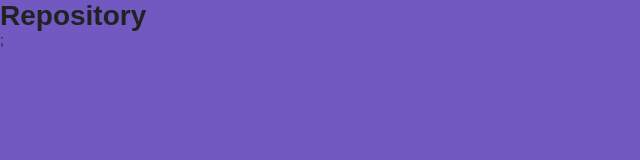
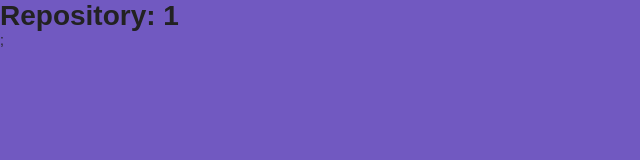
Before and after one commit to joaovieira23/repositories-github, a React (Create React App) app: page /repository/1 in a window 1280 px wide. Shown: the top 160 px of the page, without its empty margins (0-640 px from the left). Built offline with nearby package versions, Linux system fonts and the light colour scheme.

Commit message:
feat: add route navigation

```diff
--- a/src/pages/Main/index.js
+++ b/src/pages/Main/index.js
@@ -1,5 +1,6 @@
 import React, { Component } from 'react';
 import { FaGithubAlt, FaPlus, FaSpinner } from 'react-icons/fa';
+import { Link } from 'react-router-dom';
 
 import api from '../../services/api';
 
@@ -83,7 +84,7 @@
           {repositories.map(repository => (
             <li key={repository.name}>
               <span>{repository.name}</span>
-              <a href= "">Detalhes</a>
+              <Link to={`/repository/${encodeURIComponent(repository.name)}`}>Detalhes</Link>
             </li>
           ))}
         </List>
--- a/src/pages/Repository/index.js
+++ b/src/pages/Repository/index.js
@@ -2,6 +2,6 @@
 
 // import { Container } from './styles';
 
-export default function Repository() {
-  return <h1>Repository</h1>
+export default function Repository({ match}) {
+  return <h1>Repository: {decodeURIComponent(match.params.repository)} </h1>;
 }
--- a/src/routes.js
+++ b/src/routes.js
@@ -9,7 +9,7 @@
     <BrowserRouter>
       <Switch>
         <Route path="/" exact component={Main} />
-        <Route path="/repository" component={Repository} />
+        <Route path="/repository/:repository" component={Repository} />
       </Switch>
     </BrowserRouter>
   );
```
